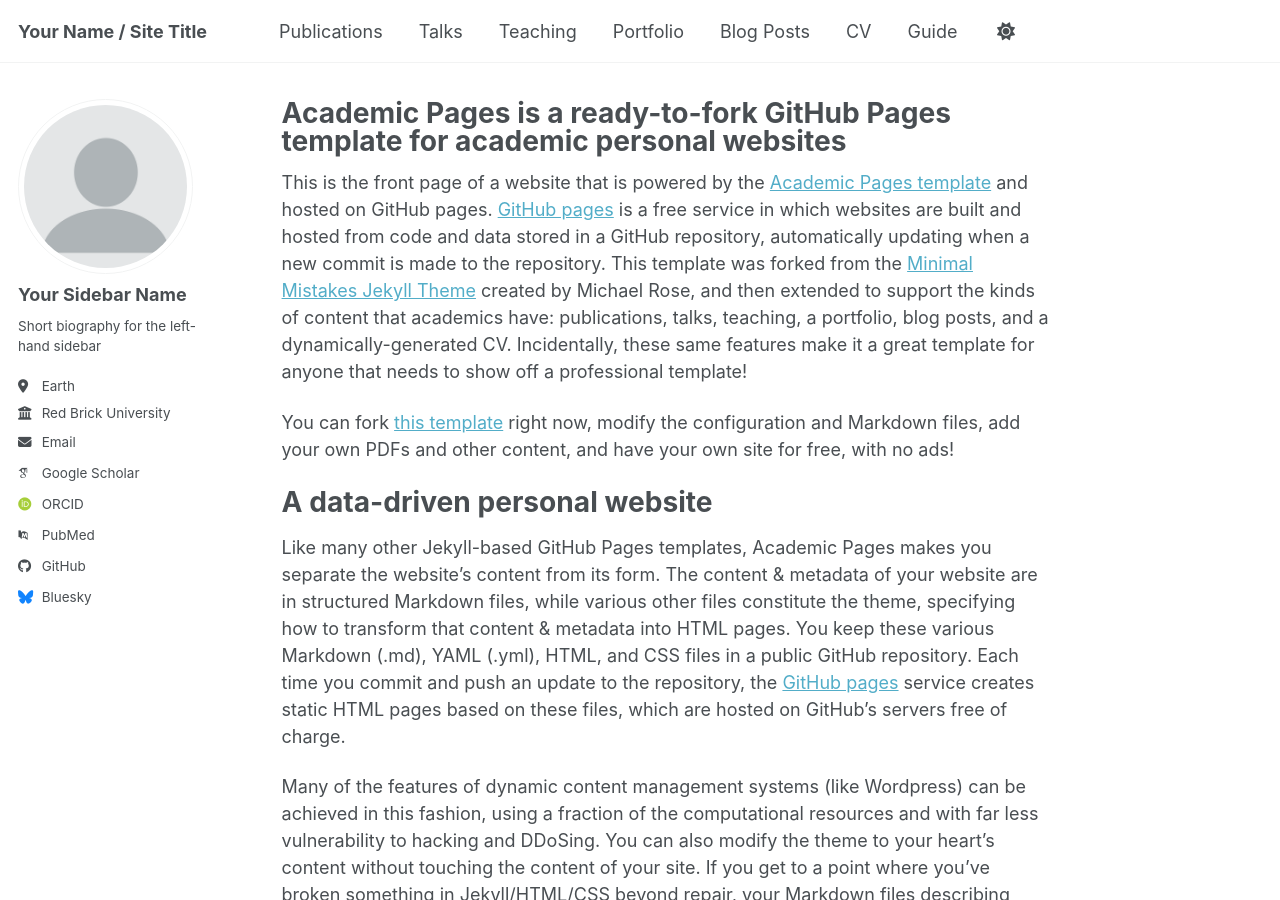
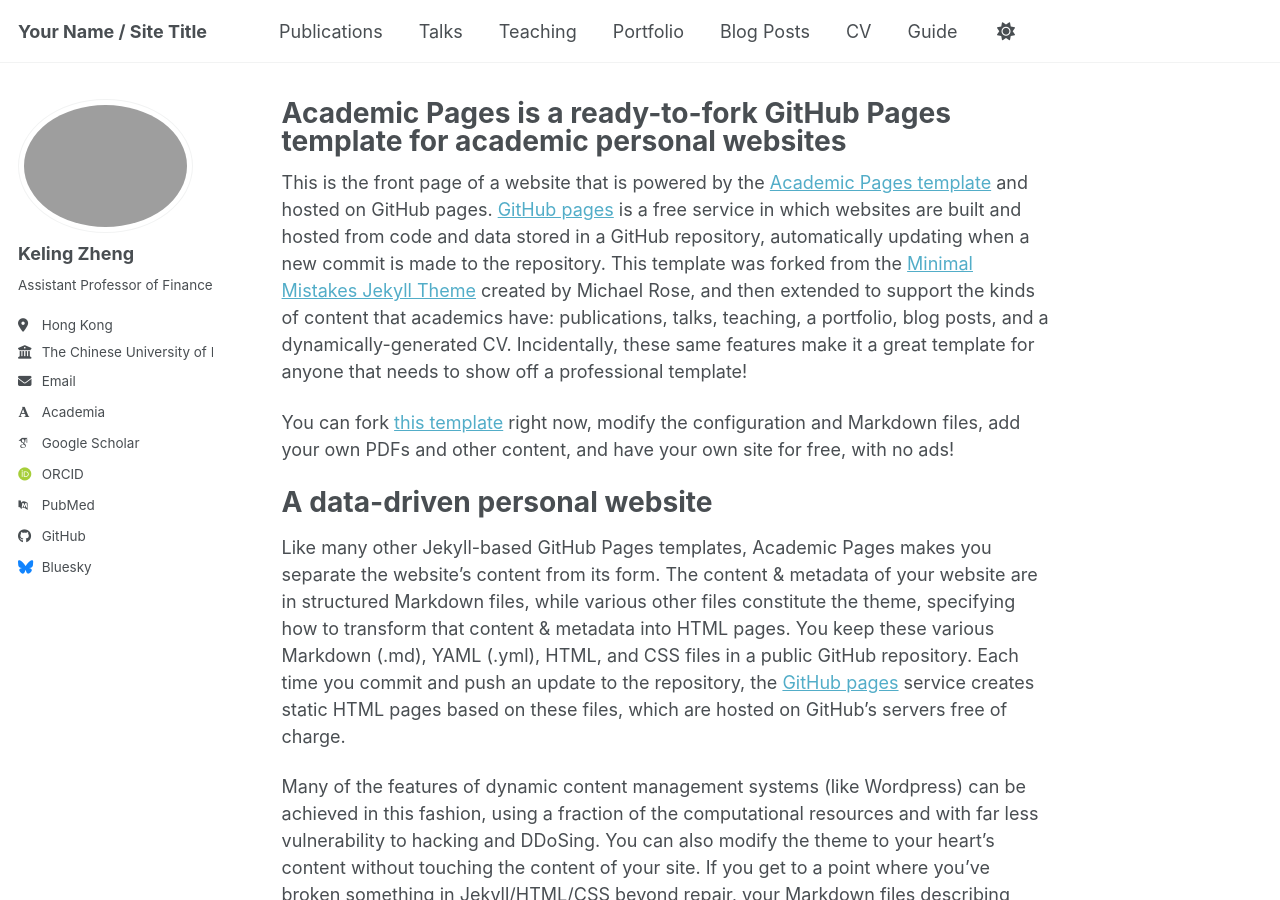
Before and after one commit to Keling-Zheng/Keling-Zheng.github.io, a Jekyll site: the page built from _pages/about.md, in a window 1280 px wide and 900 px high. Built offline with Jekyll 4.4.1, drawn with Linux system fonts in a browser that asks for light colours; some web fonts are replaced; a script bundle is joined from its source files by our own code; library files that are not in the unit come from our copies.

Commit message:
Update _config.yml

```diff
--- a/_config.yml
+++ b/_config.yml
@@ -23,19 +23,19 @@
 #               Additional customization can be done by editing /_includes/author-profile.html
 author:
   # Biographic information
-  avatar           : "profile.png"
-  name             : "Your Sidebar Name"
+  avatar           : "profile_kz.jpg"
+  name             : "Keling Zheng"
   pronouns         : # example: "she/her"
-  bio              : "Short biography for the left-hand sidebar"
-  location         : "Earth"
-  employer         : "Red Brick University"
-  uri              : # URL
-  email            : "none@example.org"
+  bio              : "Assistant Professor of Finance"
+  location         : "Hong Kong"
+  employer         : "The Chinese University of Hong Kong"
+  uri              :
+  email            : "keling.zheng@cuhk.edu.hk"
 
   # Academic websites
-  academia         : # URL
+  academia         : "https://www.bschool.cuhk.edu.hk/staff/zheng-keling/"
   arxiv            : # URL - Update with the correct link to your profile
-  googlescholar    : "https://scholar.google.com/citations?user=PS_CX0AAAAAJ"
+  googlescholar    : "https://scholar.google.com/citations?user=2_-RyjwAAAAJ&hl=en"
   inspire-hep      : # URL
   impactstory      : # URL
   orcid            : "https://orcid.org/yourorcidurl"
```
